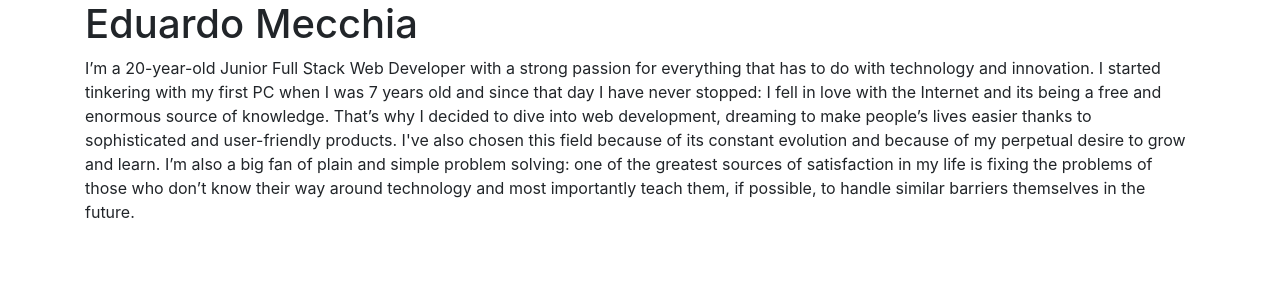
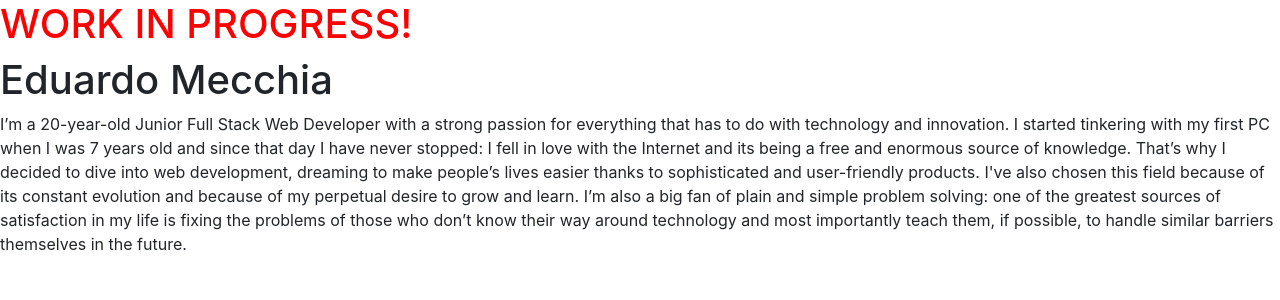
Before and after one commit to eduardomecchia/nuxt-portfolio, a Nuxt app: page / in a window 1280 px wide. Shown: the top 300 px of the page. Built offline with nearby package versions, Linux system fonts and the light colour scheme.

Commit message:
Add description placeholder and work in progress message

```diff
--- a/pages/index.vue
+++ b/pages/index.vue
@@ -1,12 +1,11 @@
 <template>
   <main class="home">
-    <div class="container">
-      <h1>Eduardo Mecchia</h1>
-      <p>I’m a 20-year-old Junior Full Stack Web Developer with a strong passion for everything that has to do with technology and innovation.
-        I started tinkering with my first PC when I was 7 years old and since that day I have never stopped: I fell in love with the Internet and its being a free and enormous source of knowledge.
-        That’s why I decided to dive into web development, dreaming to make people’s lives easier thanks to sophisticated and user-friendly products. I've also chosen this field because of its constant evolution and because of my perpetual desire to grow and learn.
-        I’m also a big fan of plain and simple problem solving: one of the greatest sources of satisfaction in my life is fixing the problems of those who don’t know their way around technology and most importantly teach them, if possible, to handle similar barriers themselves in the future.</p>
-    </div>
+    <h1 style="color: red;">WORK IN PROGRESS!</h1>
+    <h1>Eduardo Mecchia</h1>
+    <p>I’m a 20-year-old Junior Full Stack Web Developer with a strong passion for everything that has to do with technology and innovation.
+      I started tinkering with my first PC when I was 7 years old and since that day I have never stopped: I fell in love with the Internet and its being a free and enormous source of knowledge.
+      That’s why I decided to dive into web development, dreaming to make people’s lives easier thanks to sophisticated and user-friendly products. I've also chosen this field because of its constant evolution and because of my perpetual desire to grow and learn.
+      I’m also a big fan of plain and simple problem solving: one of the greatest sources of satisfaction in my life is fixing the problems of those who don’t know their way around technology and most importantly teach them, if possible, to handle similar barriers themselves in the future.</p>
   </main>
 </template>
 
```
